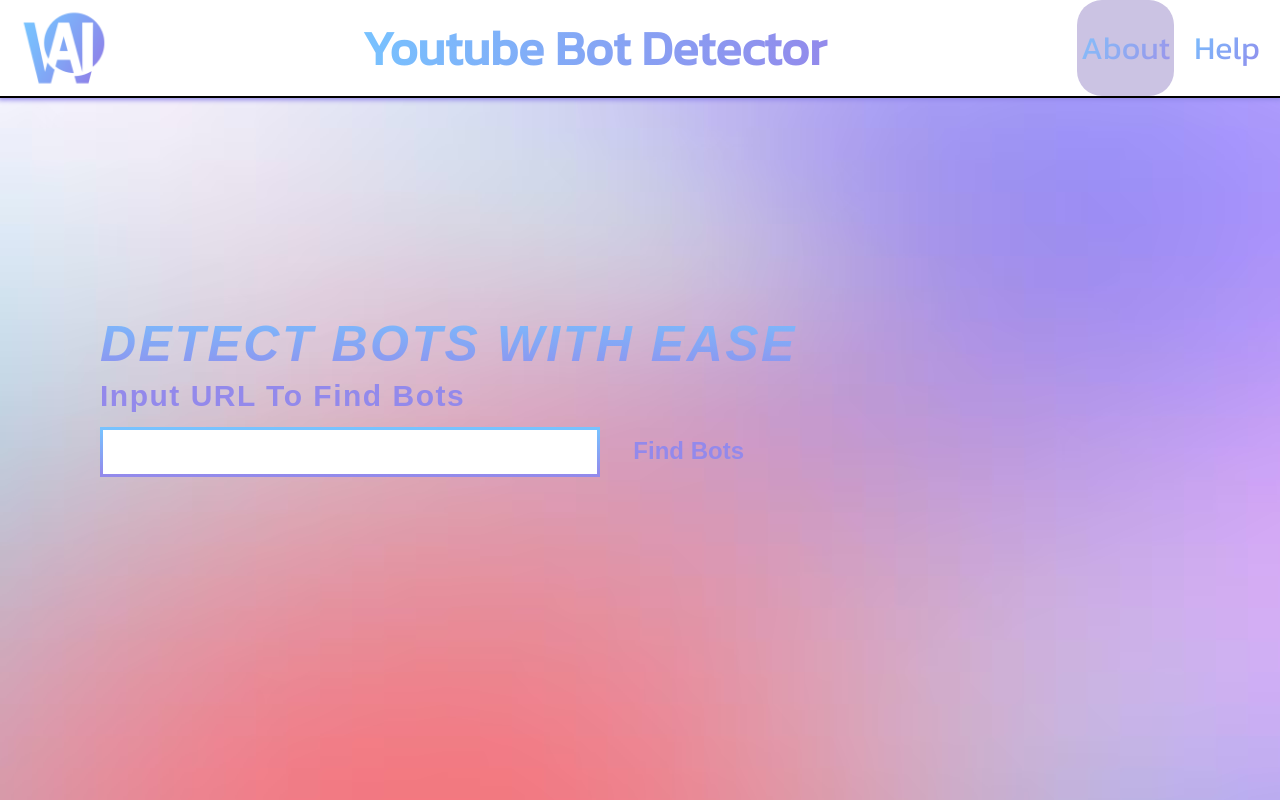
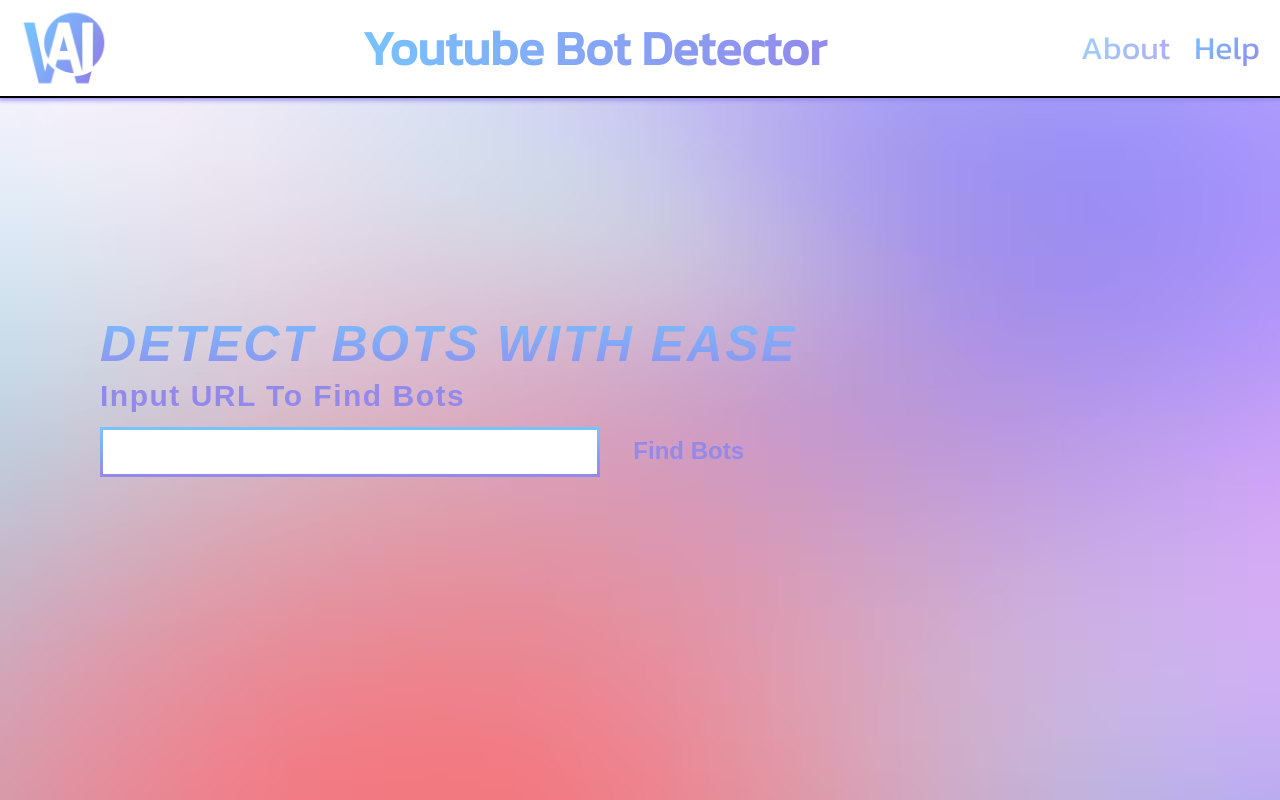
Before and after one commit to E3than/HackWestern9, a React (Create React App) app in the folder hw9/: page / in a window 1280 px wide. In both pictures the pointer is over the item "About". Built offline with nearby package versions, Linux system fonts and the light colour scheme.

Commit message:
adjusted nav bar

```diff
--- a/hw9/src/components/navbar/navbar.css
+++ b/hw9/src/components/navbar/navbar.css
@@ -45,8 +45,7 @@
 }
 
 .nav li:hover {
-    background-color: #CBC3E3;
-    border-radius: 25px;
+    opacity: 85%
 }
 
 .wai-logo {
```
